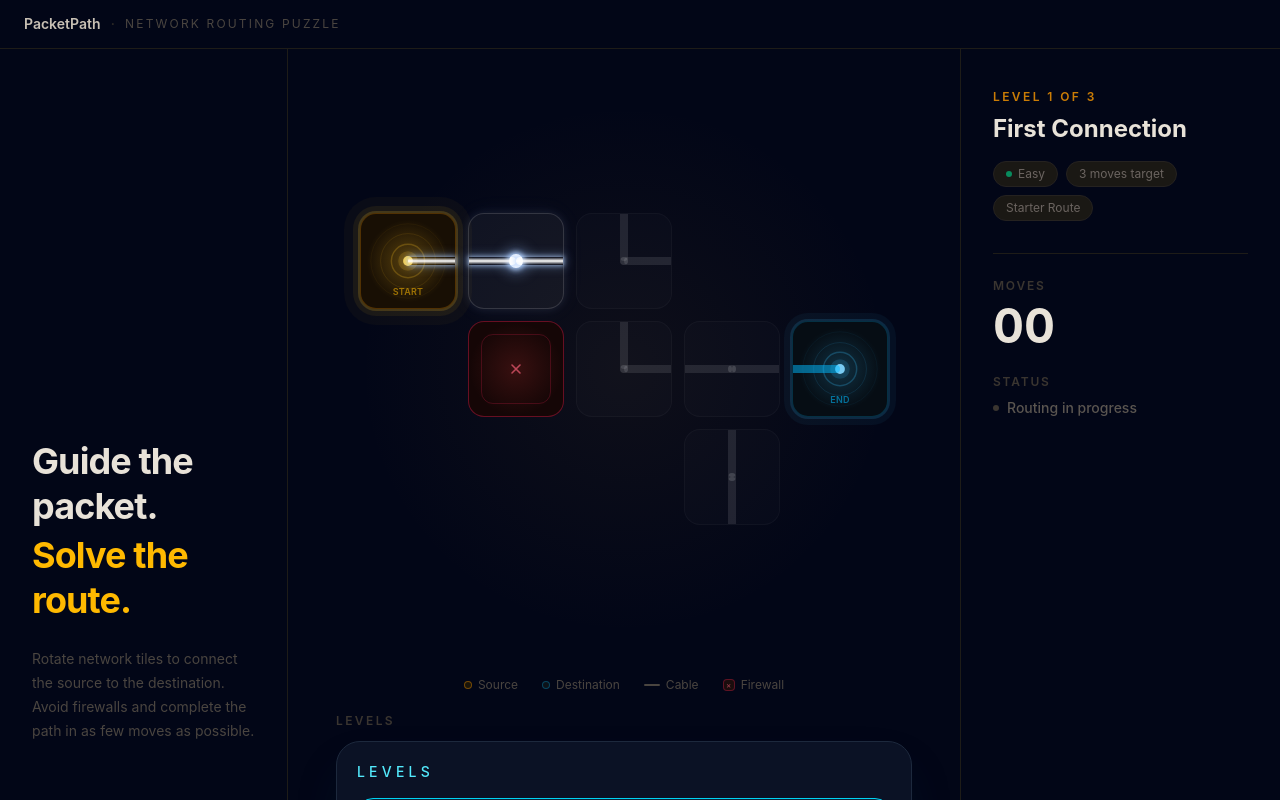
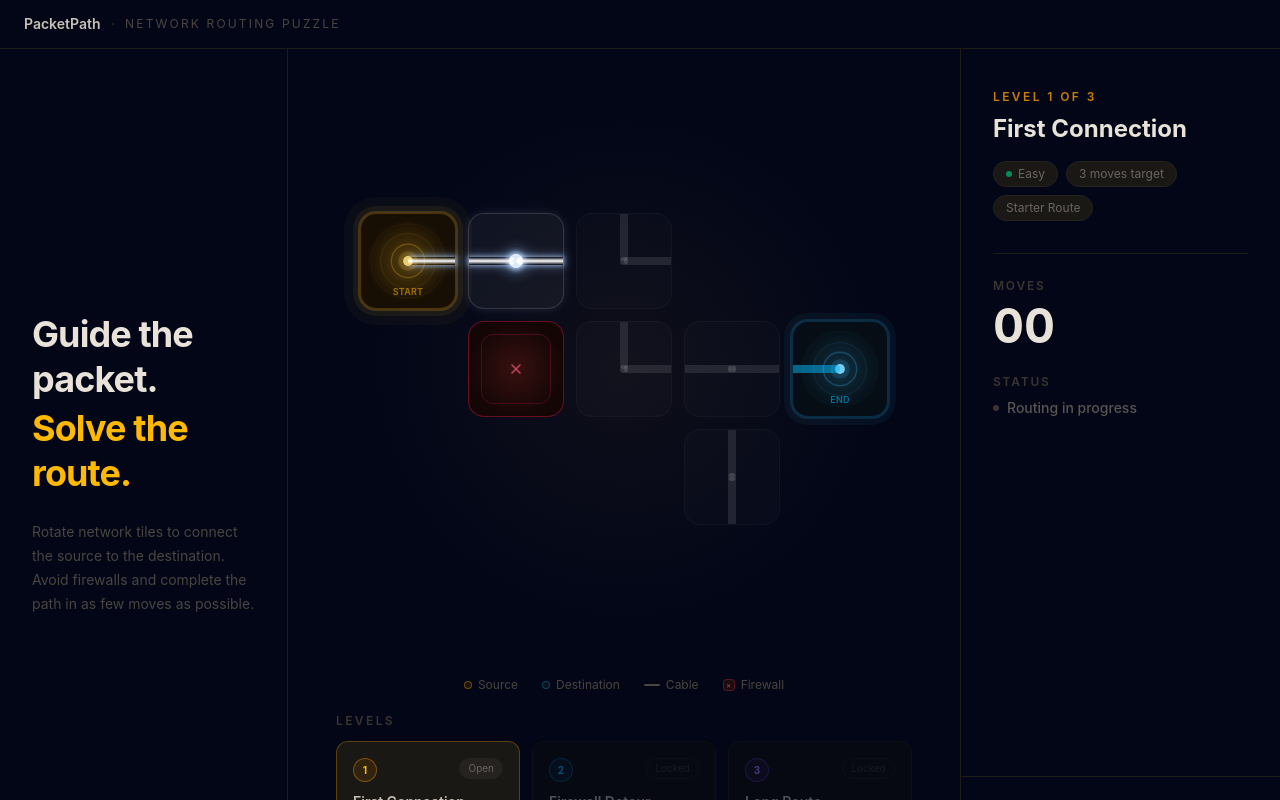
Before and after one commit to simonlartey/packet-path, a React (Vite) app: page / in a window 1280 px wide. Both pictures are taken after a click on the button "Play Now". Shown: the top 800 px of the page. Built offline with nearby package versions, Linux system fonts and the light colour scheme.

Commit message:
Compact level selector for dashboard

```diff
--- a/src/components/LevelSelector.tsx
+++ b/src/components/LevelSelector.tsx
@@ -8,6 +8,12 @@ type LevelSelectorProps = {
   onSelectLevel: (levelIndex: number) => void
 }
 
+const badgeStyles = [
+  'border-amber-500/40 bg-amber-500/10 text-amber-400',
+  'border-sky-500/40 bg-sky-500/10 text-sky-400',
+  'border-violet-500/40 bg-violet-500/10 text-violet-400',
+]
+
 export function LevelSelector({
   levels,
   activeLevelId,
@@ -15,16 +21,12 @@ export function LevelSelector({
   onSelectLevel,
 }: LevelSelectorProps) {
   return (
-    <section className="rounded-3xl border border-slate-800 bg-slate-900/70 p-5 shadow-2xl shadow-cyan-950/30">
-      <p className="text-sm font-medium uppercase tracking-[0.3em] text-cyan-300">
-        Levels
-      </p>
-
-      <div className="mt-4 grid gap-3">
+    <div role="group" aria-label="Select level" className="grid w-full grid-cols-3 gap-3">
       {levels.map((level, index) => {
         const isUnlocked = level.id <= progress.highestUnlockedLevelId
         const isActive = level.id === activeLevelId
         const levelProgress = progress.completedLevels[level.id]
+        const badge = badgeStyles[index % badgeStyles.length]
 
         return (
           <button
@@ -40,42 +42,43 @@ export function LevelSelector({
                 ? `Best score ${levelProgress.bestScore} points in ${levelProgress.bestMoves} moves.`
                 : 'No completed score yet.'
             }`}
-              className={`rounded-2xl border p-3 text-left transition focus:outline-none focus:ring-2 focus:ring-cyan-300 focus:ring-offset-2 focus:ring-offset-slate-950 ${
+            className={`rounded-xl border p-4 text-left transition focus:outline-none focus:ring-2 focus:ring-amber-500/50 focus:ring-offset-2 focus:ring-offset-[#0e0d0b] ${
               isActive
-                  ? 'border-cyan-400 bg-cyan-400/10'
+                ? 'border-amber-500/30 bg-[#1a1814]'
                 : isUnlocked
-                    ? 'border-slate-800 bg-slate-950/70 hover:border-cyan-400'
-                    : 'border-slate-800 bg-slate-950/30 opacity-50'
+                  ? 'border-[#252220] bg-[#141210] hover:border-[#403c36] hover:bg-[#1a1814]'
+                  : 'cursor-not-allowed border-[#1e1c18] bg-[#0e0d0b] opacity-40'
             }`}
           >
-              <div className="flex items-center justify-between gap-3">
-                <div>
-                  <p className="text-sm font-bold text-slate-100">
-                    Level {level.id}
+            <div className="flex items-start justify-between gap-2">
+              <span
+                className={`flex h-6 w-6 shrink-0 items-center justify-center rounded-full border text-[10px] font-bold ${badge}`}
+              >
+                {level.id}
+              </span>
+
+              {levelProgress ? (
+                <span className="rounded-full border border-emerald-800/30 bg-emerald-950/20 px-2 py-0.5 text-[10px] font-medium text-emerald-500">
+                  Done
+                </span>
+              ) : isUnlocked ? (
+                <span className="rounded-full border border-[#252220] bg-[#252220] px-2 py-0.5 text-[10px] text-[#6b6460]">
+                  Open
+                </span>
+              ) : (
+                <span className="rounded-full border border-[#1e1c18] px-2 py-0.5 text-[10px] text-[#3a3530]">
+                  Locked
+                </span>
+              )}
+            </div>
+
+            <p className="mt-2.5 text-sm font-semibold text-[#c8c0b4]">{level.name}</p>
+            <p className="mt-0.5 text-xs text-[#4a4540]">
+              {level.difficulty} · Target: {level.estimatedMoves} moves
             </p>
 
-                  <p className="mt-1 text-xs text-slate-400">
-                    {level.name}
-                  </p>
-
-                  <p className="mt-1 text-xs text-slate-500">
-                    {level.difficulty} · Target: {level.estimatedMoves} moves
-                  </p>
-                </div>
-
-                <span
-                  className={`rounded-full px-3 py-1 text-xs font-semibold ${
-                    isUnlocked
-                      ? 'bg-cyan-400/10 text-cyan-300'
-                      : 'bg-slate-800 text-slate-400'
-                  }`}
-                >
-                  {isUnlocked ? 'Open' : 'Locked'}
-                </span>
-              </div>
-
             {levelProgress && (
-                <p className="mt-2 text-xs font-semibold text-cyan-300">
+              <p className="mt-2 text-xs font-semibold text-amber-500">
                 Best: {levelProgress.bestScore} pts · {levelProgress.bestMoves} moves
               </p>
             )}
@@ -83,6 +86,5 @@ export function LevelSelector({
         )
       })}
     </div>
-    </section>
   )
 }
```
Lines whose indentation alone changed are shown as unchanged.
